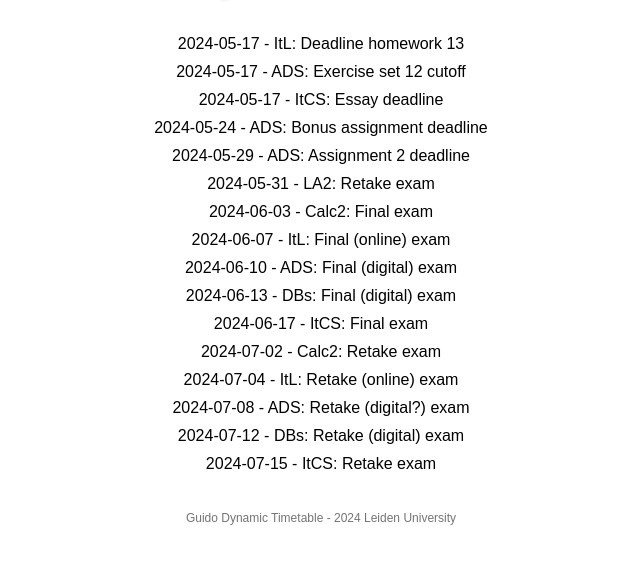
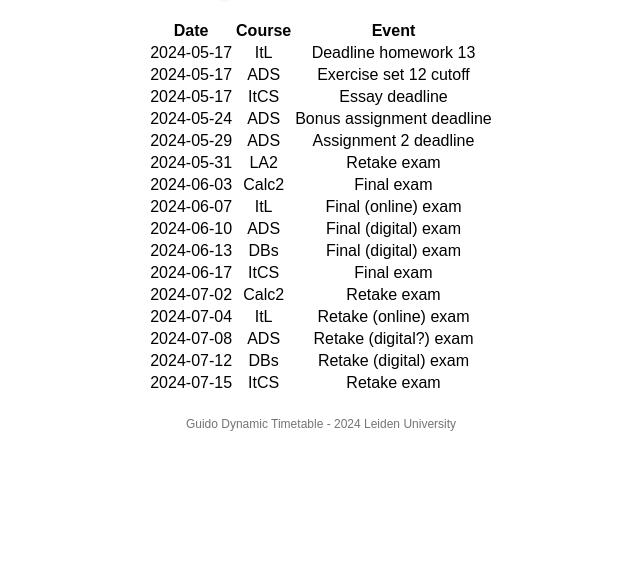
Before and after one commit to kooroshkz/guido, a plain HTML site: page index.html in a window 1280 px wide. Shown: the part 291-854 px from the top of the page, without its empty margins (319-959 px from the left). After the commit the page ends 800 px from the top, so only its background shows below. Drawn offline with Linux system fonts and the light colour scheme.

Commit message:
fix(table): Table format improved, Columns added

```diff
--- a/index.html
+++ b/index.html
@@ -15,8 +15,17 @@
     </header>
     <div>
         <main>
-            <ul id="timeline">
-            </ul>
+            <table id="timeline">
+                <thead>
+                    <tr>
+                        <th>Date</th>
+                        <th>Course</th>
+                        <th>Event</th>
+                    </tr>
+                </thead>
+                <tbody>
+                </tbody>
+            </table>
         </main>
     </div>
     <footer>
--- a/script.js
+++ b/script.js
@@ -10,9 +10,20 @@ fetch('timeline.csv')
             const eventDate = new Date(date.trim());
 
             if (eventDate >= currentDate) {
-                const listItem = document.createElement('li');
-                listItem.textContent = `${date.trim()} - ${course.trim()}: ${event.trim()}`;
-                timeline.appendChild(listItem);
+                const tableRow = document.createElement('tr');
+                const dateCell = document.createElement('td');
+                const courseCell = document.createElement('td');
+                const eventCell = document.createElement('td');
+
+                dateCell.textContent = date.trim();
+                courseCell.textContent = course.trim();
+                eventCell.textContent = event.trim();
+
+                tableRow.appendChild(dateCell);
+                tableRow.appendChild(courseCell);
+                tableRow.appendChild(eventCell);
+
+                timeline.appendChild(tableRow);
             }
         });
     })
--- a/styles.css
+++ b/styles.css
@@ -36,3 +36,8 @@ footer {
     padding: 10px 0;
     text-align: center;
 }
+
+main {
+    display: flex;
+    justify-content: center;
+}
```
